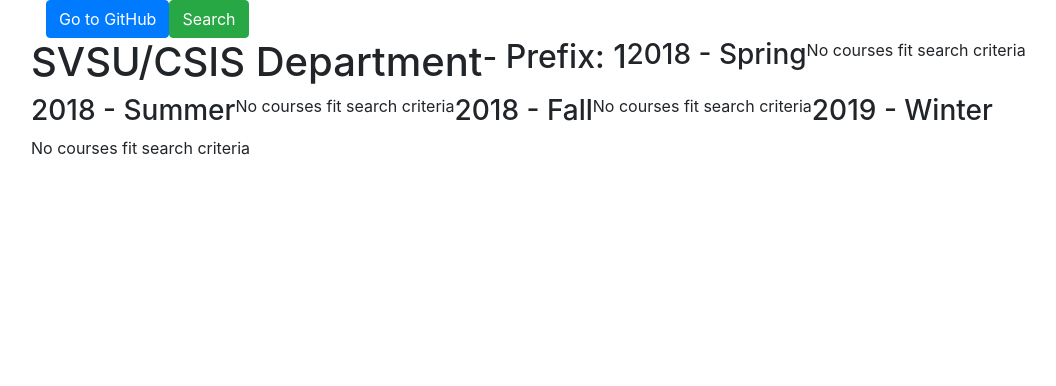
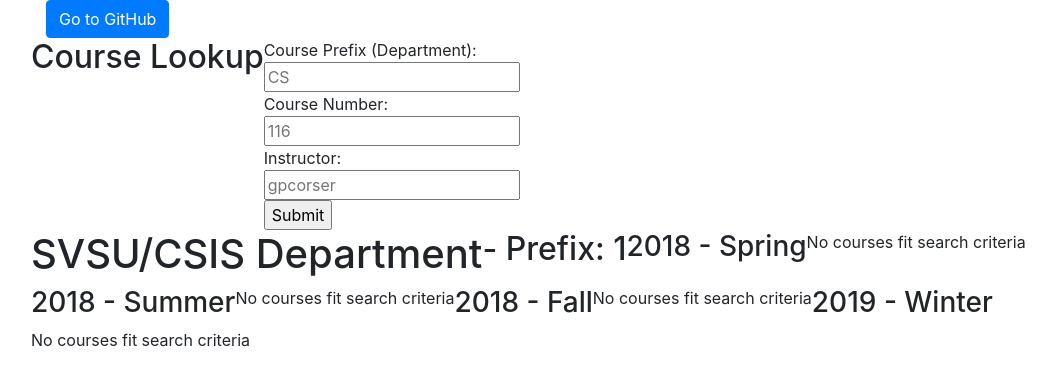
Before and after one commit to blspence/cis355, a PHP site: page /?prefix=1 in a window 1280 px wide. Shown: the top 386 px of the page, without its empty margins (39-1095 px from the left). Run offline with PHP 8.4, Linux system fonts and the light colour scheme; data that the repository does not hold is empty; some libraries are stand-ins or nearby versions.

Commit message:
search form works

```diff
--- a/prog04/index.php
+++ b/prog04/index.php
@@ -47,31 +47,6 @@
             echo "<h3>Winter</h3>";
             printSemester("19/WI");
         }
-    }
-
-
-    /***************************************************************************
-     * FUNCTION printForm: display the entry form for next search
-     **************************************************************************/
-    function printForm()
-    {
-        echo '<br />';
-        echo '<br />';
-        echo '<h2>Course Lookup</h2>';
-
-        /* print user entry form */
-        echo "<form action='courses.php'>";
-        echo "Course Prefix (Department)<br/>";
-        echo "<input type='text' placeholder='CS' name='prefix'><br/>";
-        echo "Course Number<br/>";
-        echo "<input type='text' placeholder='116' name='courseNumber'><br/>";
-        echo "Instructor<br/>";
-        echo "<input type='text' placeholder='gpcorser' name='instructor'><br/>";
-        /* echo "Building/Room<br/>"; */
-        /* echo "<input type='text' name='building'>"; */
-        /* echo "<input type='text' name='room'><br/>"; */
-        echo "<input type='submit' value='Submit'>";
-        echo "</form>";
     }
 
 
@@ -335,7 +310,6 @@
     <div class="container">
 
         <!-- GitHub Button ************************************************* -->
-        <div class="btn-toolbar">
         <div class="btn-group" role="group">
             <a href="https://github.com/blspence/cis355/tree/master/prog04"
                target="_blank"
@@ -345,16 +319,26 @@
                    Go to GitHub
             </a>
         </div>
-            <div class="btn-group" role="group">
-                <a href="coursesearch.php"
-                   target="_blank"
-                   class="btn btn-primary btn-success"
-                   role="button"
-                   aria-pressed="false">
-                       Search
-                </a>
+        <!-- Course Lookup ************************************************* -->
+        <div class="row">
+            <h2>Course Lookup</h2>
+            <form action='index.php'>
+                Course Prefix (Department): <br/>
+                <input type='text' placeholder='CS' name='prefix'><br/>
+
+                Course Number: <br/>
+                <input type='text' placeholder='116' name='courseNumber'><br/>
+
+                Instructor: <br/>
+                <input type='text' placeholder='gpcorser' name='instructor'><br/>
+
+                <!-- Building/Room" -->
+                <!-- <input type='text' name='building'> -->
+                <!-- <input type='text' name='room'><br/> -->
+                <input type='submit' value='Submit'>
+            </form>
         </div>
-        </div>
+        <!-- main() call *************************************************** -->
         <div class="row">
             <?php main();?>
         </div> <!-- END: <div class="row"> -->
```
Lines whose indentation alone changed are shown as unchanged.
